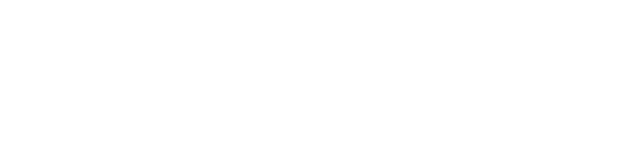
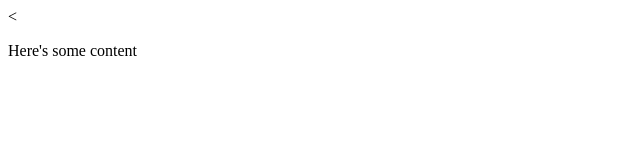
Before and after one commit to WilliamMayo11/git_practice3, a plain HTML site: page index.html in a window 1280 px wide. Shown: the whole page, without its empty margins (0-640 px from the left). Drawn offline with Linux system fonts and the light colour scheme.

Commit message:
added body

```diff
--- a/index.html
+++ b/index.html
@@ -4,6 +4,6 @@
   <title>Here's another One!</title>
 </head>
 <body>
-
+<<p>Here's some content</p>
 </body>
 </html>
```
